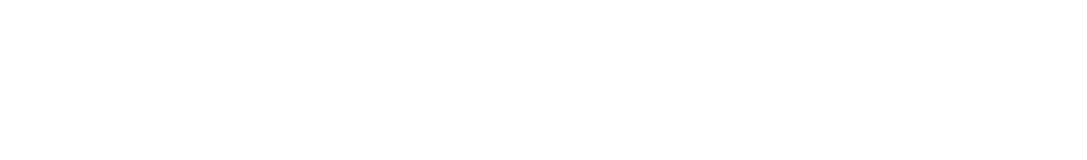
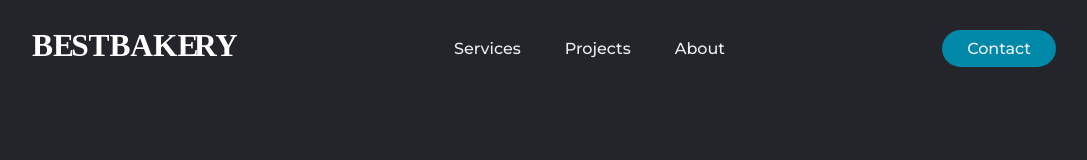
Before and after one commit to codyrothery/navbar_practice, a plain HTML site: page index.html in a window 1280 px wide. Shown: the whole page, without its empty margins (96-1183 px from the left). Drawn offline with Linux system fonts and the light colour scheme.

Commit message:
add logo images

```diff
--- a/index.html
+++ b/index.html
@@ -9,5 +9,21 @@
 </head>
 <body>
 
+<header>
+    <img class="logo" src="images/Best Bakery SMALL white.svg" alt="logo">
+    <nav>
+        <ul class="nav_links">
+            <li><a href="#">Services</a></li>
+            <li><a href="#">Projects</a></li>
+            <li><a href="#">About</a></li>
+        </ul>
+    </nav>
+    <a class="cta" href="#"><button>Contact</button></a>
+
+</header>
+
+
+
+
 </body>
 </html>
--- a/style.css
+++ b/style.css
@@ -0,0 +1,58 @@
+@import url('https://fonts.googleapis.com/css2?family=Montserrat:wght@500&display=swap');
+
+* {
+    box-sizing: border-box;
+    margin: 0;
+    padding: 0;
+    background-color: #24252A;
+}
+
+li, a, button {
+    font-family: 'Montserrat', sans-serif;
+    font-weight: 500;
+    font-size: 16px;
+    color: #edf0f1;
+    text-decoration: none;
+}
+
+header {
+    display: flex;
+    justify-content: space-between;
+    align-items: center;
+    padding: 30px 10%;
+}
+
+.logo {
+    cursor: pointer;
+    width: 16vw;
+}
+
+.nav_links {
+    list-style: none;
+}
+
+.nav_links li {
+    display: inline-block;
+    padding: 0px 20px;
+}
+
+.nav_links li a {
+    transition: all 0.3s ease 0s;
+}
+
+.nav_links li a:hover {
+    color: #0088a9;
+}
+
+button {
+    padding: 9px 25px;
+    background-color: rgba(0,136,169,1);
+    border: none;
+    border-radius: 50px;
+    cursor: pointer
+    transition: all 0.3s ease 0s;
+}
+
+button:hover {
+    background-color: rgba(0,136,169,0.8);
+}
```
Also changed, not shown: images/Best Bakery SMALL white.svg (added), images/Best Bakery SMALL.png (added), images/Best Bakery SMALL.svg (added), images/BestBakery Logo black.svg (added), images/BestBakery Logo white.svg (added), 2 other files.
